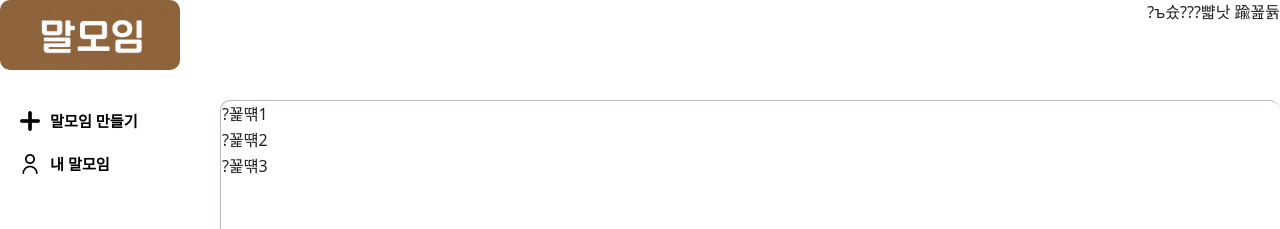
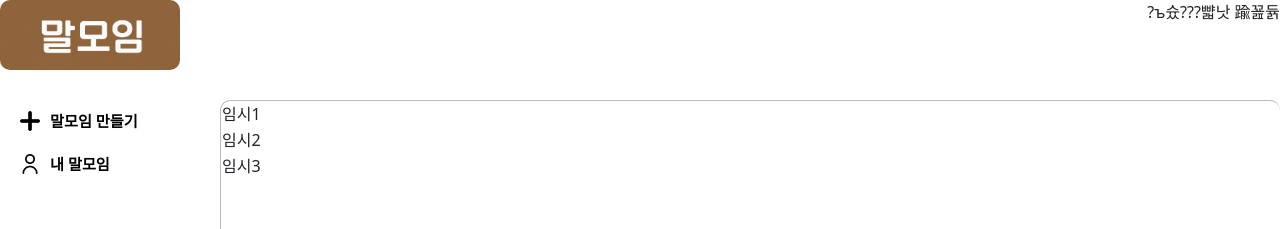
Before and after one commit to domino3333/Malmoim-front, a React (Vite) app: page /dashboard in a window 1280 px wide. Shown: the top 229 px of the page. Built offline with nearby package versions, Linux system fonts and the light colour scheme.

Commit message:
글자 깨짐 수정

```diff
--- a/src/pages/dashboard/HostDashboardPage.jsx
+++ b/src/pages/dashboard/HostDashboardPage.jsx
@@ -23,19 +23,19 @@ const HostDashboardPage = () => {
 
         <DashBoardHeader />
 
-        {/*?ㅻ뜑 ?꾨옒??硫붿씤 ?꾩껜瑜?媛먯떥??body div*/}
+        {/*대쉬보드 전체를 감싸는 body div*/}
         <div className="div-dashboard-body">
             <DashBoardSideBar clickTab={clickTab} />
             <div className="div-dashboard-content-list">
                 <table>
                     <tr>
-                        <td>?꾩떆1</td>
+                        <td>임시1</td>
                     </tr>
                     <tr>
-                        <td>?꾩떆2</td>
+                        <td>임시2</td>
                     </tr>
                     <tr>
-                        <td>?꾩떆3</td>
+                        <td>임시3</td>
                     </tr>
                 </table>
             </div>
```
